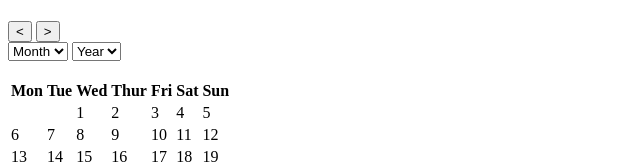
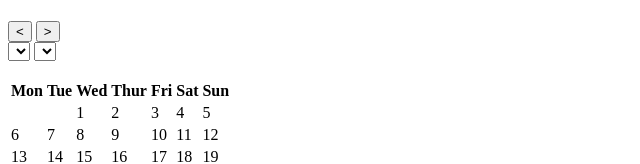
Before and after one commit to ike-agu/Piscine-Sprint-2-Project-Days-Calendar, a website with bundled scripts: page index.html in a window 1280 px wide. Shown: the top 164 px of the page, without its empty margins (0-640 px from the left). Built offline with nearby package versions, Linux system fonts and the light colour scheme.

Commit message:
Refactor month and year select elements in index.html
- Remove placeholder options to the month and year select elements for improved form semantics and cleaner markup.

```diff
--- a/index.html
+++ b/index.html
@@ -14,21 +14,17 @@
   <!-- Btns container -->
   <div>
     <button id="btn-back">&lt;</button>
-        <!-- <p>Current Month</p> -->
-        <button id="btn-forward">&gt;</button>
+      <!-- <p>Current Month</p> -->
+    <button id="btn-forward">&gt;</button>
   </div>
 
   <!-- Month and Year Selection -->
   <div>
     <label for="monthSelect"></label>
-    <select name="" id="monthSelect">
-      <option value="0" placeholder="Month">Month</option>
-    </select>
+    <select name="monthSelect" id="monthSelect"></select>
 
     <label for="yearSelect"></label>
-    <select name="yearSelect" id="yearSelect">
-      <option value="0" placeholder="Year">Year</option>
-    </select>
+    <select name="yearSelect" id="yearSelect"></select>
   </div>
 
   <br>
```
